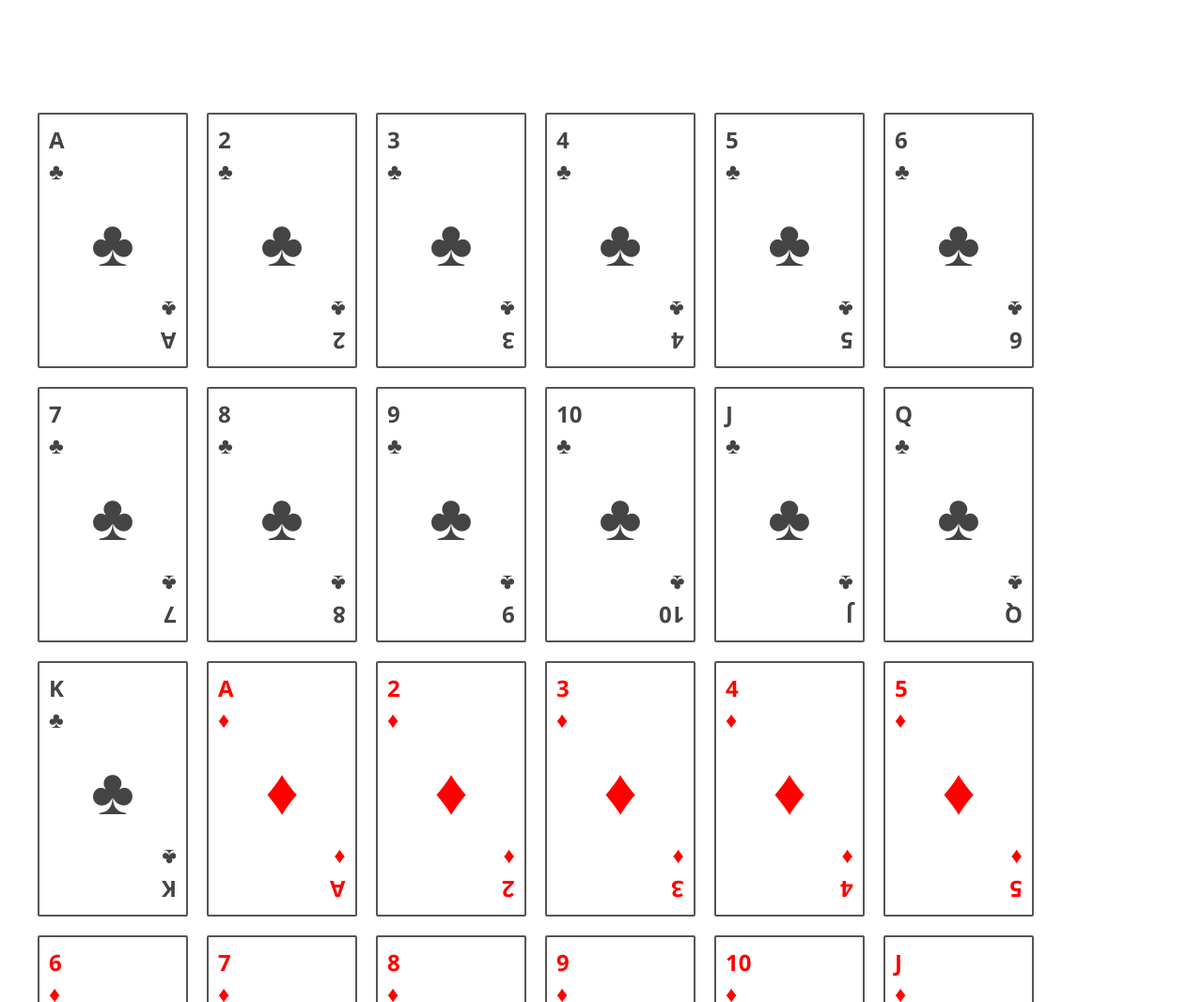
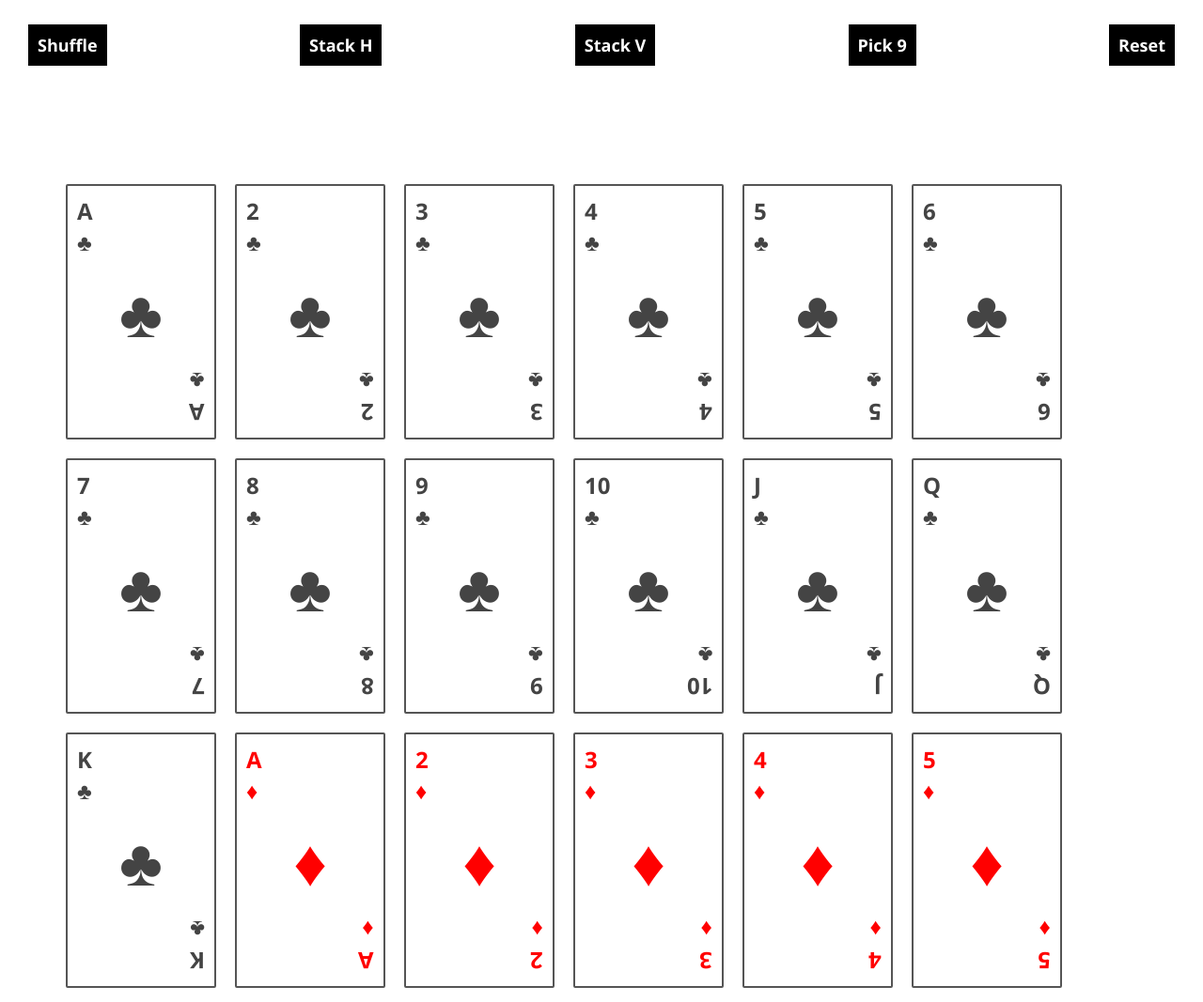
Before and after one commit to oluwaseye/deck-of-cards, a plain HTML site: page index.html in a window 1280 px wide. Shown: the top 1067 px of the page at 94% size. Drawn offline with nearby package versions, Linux system fonts and the light colour scheme.

Commit message:
CTAs added to html

```diff
--- a/index.html
+++ b/index.html
@@ -14,8 +14,29 @@
   </head>
   <body>
     <section>
-      <div id="cards" class=""></div>
-      <div id="selected_cards"></div>
+      <div class="ctas">
+        <ul>
+            <li>
+            <a id="shuffle">Shuffle</a>
+            </li>
+            <li>
+            <a id="stack-h">Stack H</a>
+            </li>
+            <li>
+            <a id="stack-v">Stack V</a>
+            </li>
+            <li>
+            <a id="pick-9">Pick 9</a>
+            </li>
+            <li>
+            <a id="reset">Reset</a>
+            </li>
+        </ul>
+      </div>
+      <div class="main">
+        <div id="selected_cards"></div>
+        <div id="cards" class=""></div>
+      </div>
     </section>
     <!--[if lt IE 7]>
       <p class="browsehappy">You are using an <strong>outdated</strong> browser. Please <a href="#">upgrade your browser</a> to improve your experience.</p>
```
